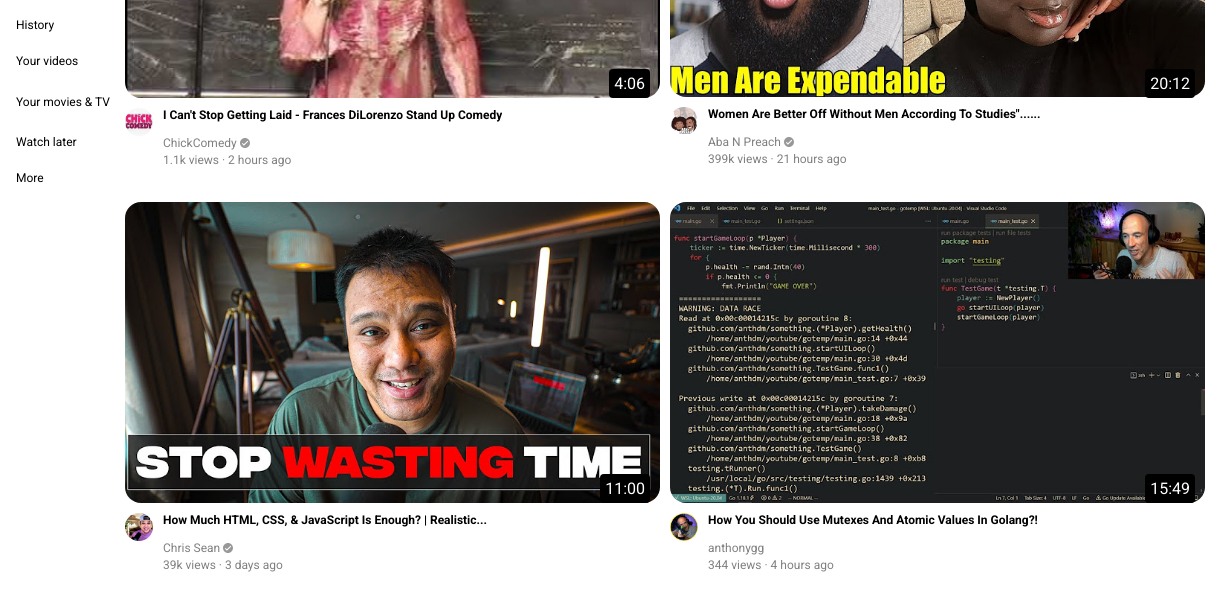
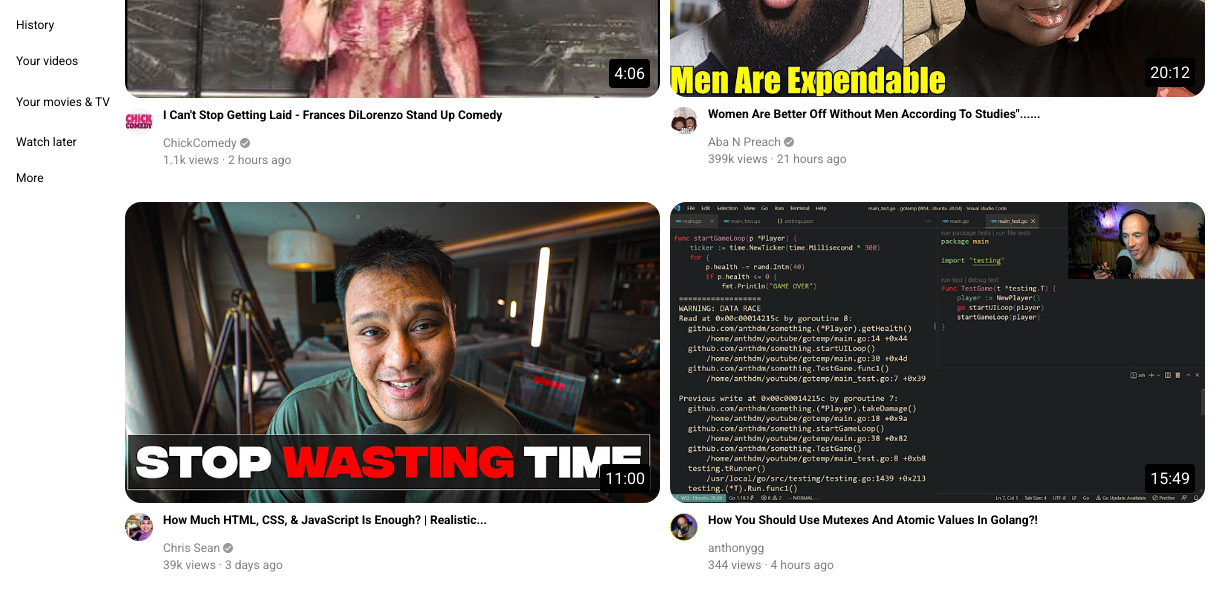
Before and after one commit to NilK15/youtube-design-html-css-only, a plain HTML site: page index.html in a window 1280 px wide. Shown: the part 315-912 px from the top of the page, 55-1280 px from the left. Drawn offline with Linux system fonts and the light colour scheme.

Commit message:
fixed logic issue regarding positional timestamps

```diff
--- a/index.html
+++ b/index.html
@@ -133,8 +133,10 @@
         <div class="gridVideo">
 
           <div class="videoCard">
+          <div class="thumbDiv">
+            <img class="chickcomedy-thumbnail" src="thumbnails/chickcomedy-thumbnail.jpg">
             <div class="videoLength">4:06</div>
-            <img class="chickcomedy-thumbnail" src="thumbnails/chickcomedy-thumbnail.jpg">
+          </div>
             <div class="videoCardDetails">
               <div class="channelIcon">
                 <img src="channelicons/chickcomedy.jpeg">
@@ -151,8 +153,10 @@
           </div>
 
           <div class="videoCard">
+          <div class="thumbDiv">
+            <img class="abapreach-thumbnail" src="thumbnails/abapreach-thumbnail.jpg">
             <div class="videoLength">20:12</div>
-            <img class="abapreach-thumbnail" src="thumbnails/abapreach-thumbnail.jpg">
+            </div>
             <div class="videoCardDetails">
               <div class="channelIcon">
                 <img src="channelicons/abapreach.jpeg">
@@ -169,8 +173,10 @@
           </div>
 
           <div class="videoCard">
+          <div class="thumbDiv">
             <div class="videoLength">11:00</div>
             <img class="chrissean-thumbnail" src="thumbnails/chrissean-thumbnail.jpg">
+            </div>
             <div class="videoCardDetails">
               <div class="channelIcon">
                 <img src="channelicons/chrissean.jpeg">
@@ -187,8 +193,10 @@
           </div>
 
           <div class="videoCard">
-            <div class="videoLength">15:49</div>
-            <img class="anthonygg-thumbnail" src="thumbnails/anthonygg-thumbnail.jpg">
+            <div class="thumbDiv">
+              <div class="videoLength">15:49</div>
+              <img class="anthonygg-thumbnail" src="thumbnails/anthonygg-thumbnail.jpg">
+            </div>
             <div class="videoCardDetails">
               <div class="channelIcon">
                 <img src="channelicons/anthonygg.jpeg">
--- a/styles/grid.css
+++ b/styles/grid.css
@@ -2,6 +2,7 @@
   display: flex;
   flex-direction: column;
   flex: 1;
+  width: 100%;
   margin-right: 20px;
   margin-left: 82px;
   margin-top: 112px;
@@ -9,8 +10,8 @@
 }
 
 
-@media (min-width: 1150px) {
+@media (min-width: 1100px) {
   .grid {
-    margin-left: 180px;
+  margin-left: 180px;
   }
 }
--- a/styles/main.css
+++ b/styles/main.css
@@ -1,4 +1,3 @@
 .main {
   display: flex;
-  position: absolute;
 }
--- a/styles/sidebar.css
+++ b/styles/sidebar.css
@@ -58,7 +58,7 @@
   margin-bottom: 5px;
 }
 
-@media (min-width: 1150px) {
+@media (min-width: 1100px) {
   .sidebarElement {
     flex-direction: row;
     align-items: center;
--- a/styles/videocards.css
+++ b/styles/videocards.css
@@ -3,16 +3,16 @@
   column-gap: 10px;
   row-gap: 10px;
   grid-template-columns: 1fr 1fr 1fr;
-  height: 200%;
-  z-index: 0;
-  height: 100vh;
+  height: 200px;
 }
 
 .videoCard {
+}
+.thumbDiv{
   display: flex;
   flex-direction: column;
+  cursor: pointer;
   position: relative;
-  cursor: pointer;
 }
 
 .videoCard img{
@@ -23,7 +23,7 @@
 .videoLength {
   position: absolute;
   right:10px;
-  bottom: 94px;
+  bottom: 10px;
   background-color: black;
   color: white;
   padding: 5px;
@@ -80,17 +80,11 @@
     grid-template-columns: 1fr;
     height: 100vh;
   }
-  .videoLength {
-    bottom: 84px;
-  }
 }
 
 @media (min-width: 1100px) {
   .gridVideo {
     grid-template-columns: 1fr 1fr;
-  }
-  .videoLength {
-    bottom: 94px;
   }
 }
 
```
